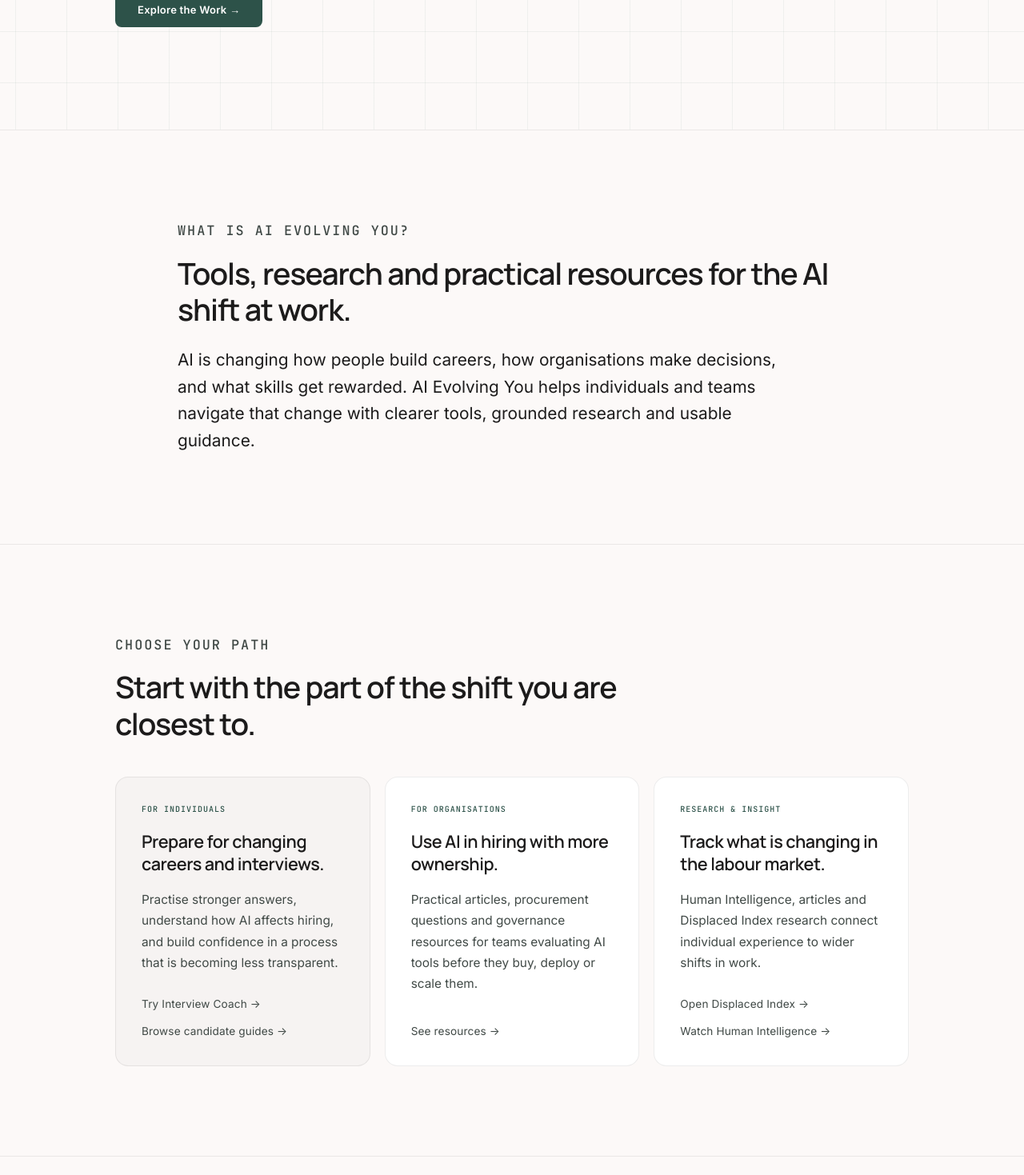
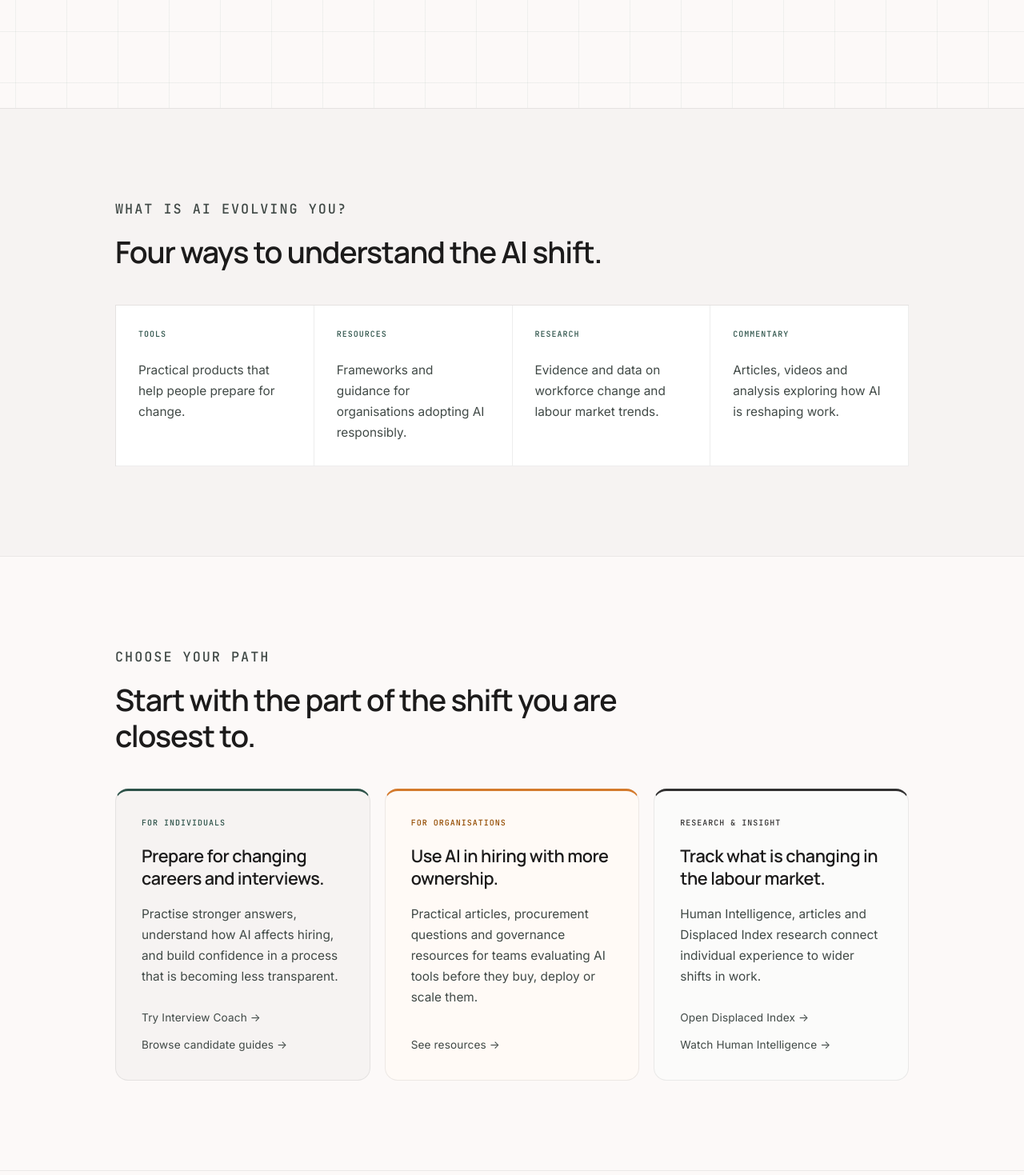
Before and after one commit to MYAISAM/aievolvingyou, a React (Vite) app: page / in a window 1280 px wide. Shown: the part 601-2070 px from the top of the page at 80% size. Built offline with nearby package versions, Linux system fonts and the light colour scheme.

Commit message:
Refine homepage messaging, navigation flow and visual rhythm

```diff
--- a/src/App.jsx
+++ b/src/App.jsx
@@ -50,24 +50,46 @@ const latestThinking = [
   },
 ]
 
+const ecosystemPillars = [
+  {
+    title: "Tools",
+    body: "Practical products that help people prepare for change.",
+  },
+  {
+    title: "Resources",
+    body: "Frameworks and guidance for organisations adopting AI responsibly.",
+  },
+  {
+    title: "Research",
+    body: "Evidence and data on workforce change and labour market trends.",
+  },
+  {
+    title: "Commentary",
+    body: "Articles, videos and analysis exploring how AI is reshaping work.",
+  },
+]
+
 function HomePage({ onOpenWaitlist }) {
   return (
     <>
       <Hero />
 
-      <FadeInSection>
-        <div className="section-inner ecosystem-intro">
+      <FadeInSection className="section-band section-band--surface">
+        <div className="section-inner section-inner--wide ecosystem-intro">
           <p className="section-label">What is AI Evolving You?</p>
-          <h2>Tools, research and practical resources for the AI shift at work.</h2>
-          <p className="section-lede">
-            AI is changing how people build careers, how organisations make decisions,
-            and what skills get rewarded. AI Evolving You helps individuals and teams
-            navigate that change with clearer tools, grounded research and usable guidance.
-          </p>
+          <h2>Four ways to understand the AI shift.</h2>
+          <div className="pillar-grid">
+            {ecosystemPillars.map((pillar) => (
+              <article className="pillar-card" key={pillar.title}>
+                <span>{pillar.title}</span>
+                <p>{pillar.body}</p>
+              </article>
+            ))}
+          </div>
         </div>
       </FadeInSection>
 
-      <FadeInSection id="work">
+      <FadeInSection id="choose-your-path">
         <div className="section-inner section-inner--wide">
           <div className="section-heading-row">
             <p className="section-label">Choose your path</p>
@@ -75,7 +97,7 @@ function HomePage({ onOpenWaitlist }) {
           </div>
 
           <div className="pathway-layout">
-            <article className="pathway-card pathway-card--primary">
+            <article className="pathway-card pathway-card--individuals">
               <p className="pathway-label">For individuals</p>
               <h3>Prepare for changing careers and interviews.</h3>
               <p>
@@ -95,7 +117,7 @@ function HomePage({ onOpenWaitlist }) {
               </div>
             </article>
 
-            <article className="pathway-card">
+            <article className="pathway-card pathway-card--organisations">
               <p className="pathway-label">For organisations</p>
               <h3>Use AI in hiring with more ownership.</h3>
               <p>
@@ -107,7 +129,7 @@ function HomePage({ onOpenWaitlist }) {
               </div>
             </article>
 
-            <article className="pathway-card">
+            <article className="pathway-card pathway-card--research">
               <p className="pathway-label">Research & insight</p>
               <h3>Track what is changing in the labour market.</h3>
               <p>
@@ -137,7 +159,7 @@ function HomePage({ onOpenWaitlist }) {
         </div>
       </FadeInSection>
 
-      <FadeInSection>
+      <FadeInSection className="section-band section-band--plain">
         <div className="section-inner section-inner--wide">
           <article className="featured-project">
             <div>
@@ -166,7 +188,7 @@ function HomePage({ onOpenWaitlist }) {
         </div>
       </FadeInSection>
 
-      <FadeInSection>
+      <FadeInSection className="section-band section-band--surface">
         <div className="section-inner section-inner--wide">
           <div className="section-heading-row">
             <p className="section-label">Latest thinking</p>
--- a/src/components/ContactForm.jsx
+++ b/src/components/ContactForm.jsx
@@ -31,11 +31,15 @@ export default function ContactForm() {
 
   return (
     <section id="connect" className="fade-section visible">
-      <div className="section-inner">
-        <h2>Start a Conversation</h2>
-        <p>
-          If you're thinking seriously about how AI is reshaping your work or organisation, I'm open to thoughtful dialogue.
-        </p>
+      <div className="section-inner section-inner--wide contact-destination">
+        <div className="contact-cta-panel">
+          <p className="section-label">Connect</p>
+          <h2>Start a conversation.</h2>
+          <p>
+            Whether you're exploring AI in your career, your organisation or your
+            industry, I'm always interested in thoughtful discussions.
+          </p>
+        </div>
 
         {submitted ? (
           <p style={{ marginTop: '32px' }}>Thanks — I'll respond personally.</p>
--- a/src/components/Hero.jsx
+++ b/src/components/Hero.jsx
@@ -1,7 +1,7 @@
 import GridBackground from './GridBackground'
 
 function scrollToWork() {
-  document.querySelector('.fade-section')?.scrollIntoView({ behavior: 'smooth' })
+  document.getElementById('choose-your-path')?.scrollIntoView({ behavior: 'smooth' })
 }
 
 export default function Hero() {
@@ -10,15 +10,10 @@ export default function Hero() {
       <GridBackground />
       <div className="hero-inner">
         <h1 className="hero-headline">
-          <span className="hero-line-1">AI is evolving you.</span>
-          <span className="hero-line-2">
-            The question is whether you're evolving with it.
-          </span>
+          <span className="hero-line-1">AI Evolving You</span>
         </h1>
         <p className="hero-subtext">
-          AI is changing how people work, build careers and make decisions.{' '}
-          AI Evolving You helps individuals and organisations navigate that shift{' '}
-          through tools, research and practical resources.
+          Helping people and organisations evolve with the changing world of work.
         </p>
         <button className="btn-primary" onClick={scrollToWork}>
           Explore the Work →
--- a/src/styles.css
+++ b/src/styles.css
@@ -491,6 +491,14 @@ body {
   transform: translateY(0);
 }
 
+.section-band--surface {
+  background: var(--surface-soft);
+}
+
+.section-band--plain {
+  background: var(--background);
+}
+
 .section-inner {
   max-width: var(--max-w);
   margin: 0 auto;
@@ -569,7 +577,42 @@ body {
 }
 
 .ecosystem-intro {
-  max-width: 900px;
+  max-width: var(--max-wide);
+}
+
+.pillar-grid {
+  display: grid;
+  grid-template-columns: repeat(4, minmax(0, 1fr));
+  gap: 0;
+  margin-top: 44px;
+  border-top: 1px solid var(--border);
+  border-left: 1px solid var(--border);
+}
+
+.pillar-card {
+  min-height: 180px;
+  background: var(--surface);
+  border-right: 1px solid var(--border);
+  border-bottom: 1px solid var(--border);
+  padding: 28px;
+}
+
+.pillar-card span {
+  display: block;
+  font-family: 'JetBrains Mono', 'Inter', monospace;
+  font-size: 10px;
+  font-weight: 500;
+  letter-spacing: 0.1em;
+  text-transform: uppercase;
+  color: var(--green);
+  margin-bottom: 24px;
+}
+
+.pillar-card p {
+  font-size: 0.96rem;
+  line-height: 1.7;
+  margin: 0;
+  color: var(--text-secondary);
 }
 
 .section-heading-row {
@@ -606,8 +649,31 @@ body {
   transform: translateY(-2px);
 }
 
-.pathway-card--primary {
+.pathway-card--individuals {
   background: #f6f3f2;
+  border-top: 3px solid var(--green);
+}
+
+.pathway-card--organisations {
+  background: #fffaf6;
+  border-top: 3px solid var(--orange);
+}
+
+.pathway-card--research {
+  background: #fbfbfa;
+  border-top: 3px solid #313030;
+}
+
+.pathway-card--individuals .pathway-label {
+  color: var(--green) !important;
+}
+
+.pathway-card--organisations .pathway-label {
+  color: #934b00 !important;
+}
+
+.pathway-card--research .pathway-label {
+  color: #313030 !important;
 }
 
 .pathway-label {
@@ -883,6 +949,35 @@ body {
   margin-bottom: 44px;
 }
 
+.contact-destination {
+  display: grid;
+  grid-template-columns: minmax(260px, 0.85fr) minmax(320px, 1fr);
+  gap: 56px;
+  align-items: start;
+}
+
+.contact-cta-panel {
+  background: #fff7f0;
+  border: 1px solid rgba(212, 122, 44, 0.22);
+  border-top: 4px solid var(--orange);
+  border-radius: 18px;
+  padding: 40px;
+}
+
+.contact-cta-panel .section-label {
+  color: #934b00;
+}
+
+.contact-cta-panel h2 {
+  margin-bottom: 18px;
+}
+
+.contact-cta-panel p:not(.section-label) {
+  max-width: 520px;
+  color: var(--text-primary);
+  line-height: 1.68;
+}
+
 .signature {
   max-width: var(--max-w);
   margin: 64px auto 48px;
@@ -918,6 +1013,9 @@ body {
   .fade-section    { padding: 72px 0; }
   .section-inner   { padding: 0 24px; }
   .section-inner--wide { padding: 0 24px; }
+  .pillar-grid {
+    grid-template-columns: 1fr 1fr;
+  }
   .pathway-layout  { grid-template-columns: 1fr; }
   .featured-project {
     grid-template-columns: 1fr;
@@ -927,6 +1025,14 @@ body {
   .thinking-item {
     grid-template-columns: 1fr;
     gap: 8px;
+  }
+  .contact-destination {
+    grid-template-columns: 1fr;
+    gap: 28px;
+  }
+  .contact-cta-panel,
+  .contact-form {
+    padding: 28px 24px;
   }
   .section-contact { padding-bottom: 100px; }
   .site-footer     { padding: 32px 24px; }
@@ -942,12 +1048,25 @@ body {
     font-size: clamp(2rem, 9vw, 2.6rem);
     letter-spacing: -0.025em;
   }
+
+  .pillar-grid {
+    grid-template-columns: 1fr;
+  }
+
+  .pillar-card {
+    min-height: 0;
+    padding: 24px;
+  }
 }
 /* ─────────────────────────────────────────
    Contact form fields
    ───────────────────────────────────────── */
 .contact-form {
-  margin-top: 32px;
+  margin-top: 0;
+  background: var(--surface);
+  border: 1px solid var(--border);
+  border-radius: 18px;
+  padding: 32px;
 }
 
 .contact-form label {
```
